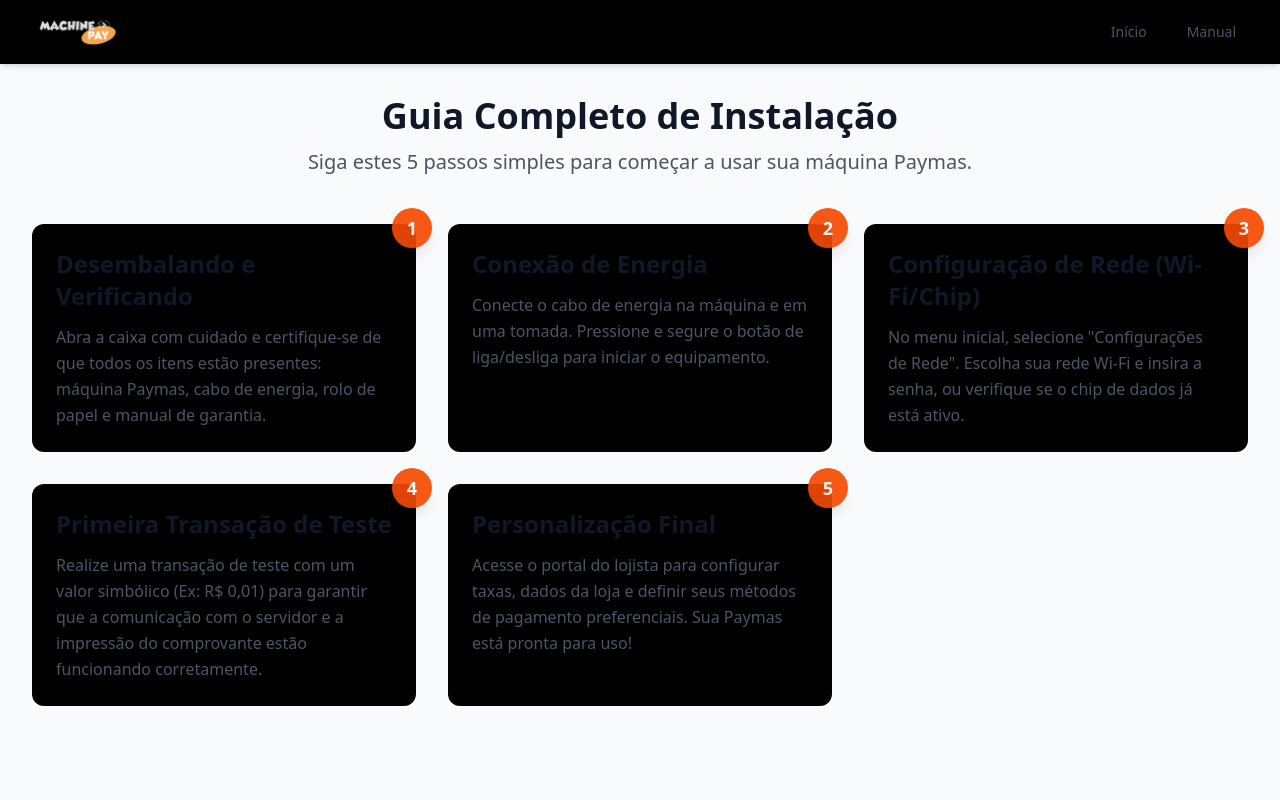
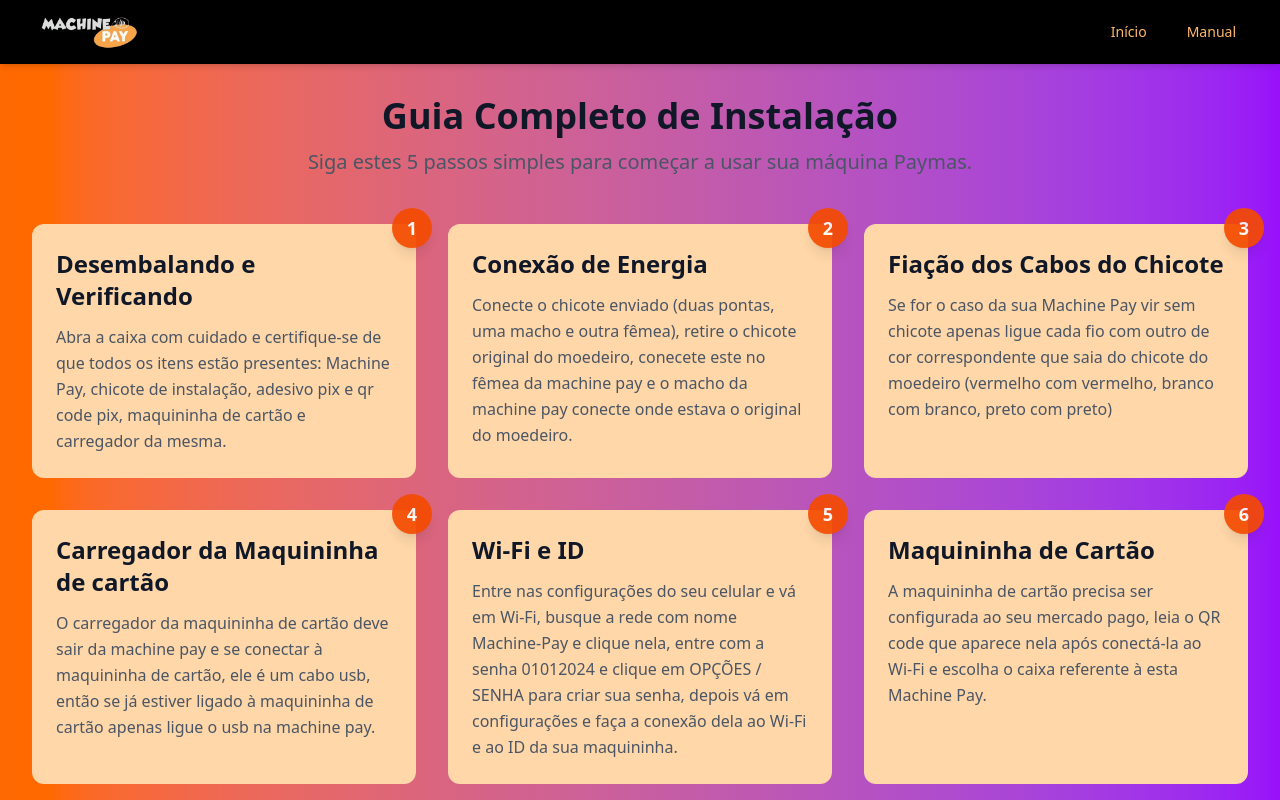
Before and after one commit to Tuco2006/MachinePay.github.io, a React (Vite) app: page /manual in a window 1280 px wide. Shown: the top 800 px of the page. Built offline with nearby package versions, Linux system fonts and the light colour scheme.

Commit message:
correção

```diff
--- a/src/components/Footer.jsx
+++ b/src/components/Footer.jsx
@@ -7,13 +7,13 @@
   const videoSource = localVideo;
 
   return (
-    <footer className="bg-gray-800 text-white mt-12 pt-12 pb-8">
+    <footer className="bg-black text-white pt-12 pb-8">
       <div className="max-w-7xl mx-auto px-4 sm:px-6 lg:px-8">
         <div className=" items-center">
 
           {/* Informações do Rodapé (mantidas) */}
           <div>
-            <h4 className="text-2xl font-bold text-indigo-400 mb-4">Veja em Ação</h4>
+            <h4 className="text-2xl font-bold text-indigo-400 mb-4">Vídeo Tutorial:</h4>
           </div>
 
           {/* Player de Vídeo HTML5 (Corrigido para Importação Local) */}
--- a/src/components/Navbar.jsx
+++ b/src/components/Navbar.jsx
@@ -22,7 +22,7 @@
             <img
               src={PaymasLogoImage} // <--- A variável importada
               alt="Machine Paymas Logo"
-              className="h-8 object-contain transition duration-300 ease-in-out transform hover:scale-105" // Ajuste o h-8 se a logo for muito alta
+              className="h-10 object-contain transition duration-300 ease-in-out transform hover:scale-105" // Ajuste o h-8 se a logo for muito alta
             />
           </Link>
 
@@ -32,7 +32,7 @@
               <Link
                 key={item.name}
                 to={item.to}
-                className="text-gray-600 hover:text-indigo-600 px-3 py-2 rounded-md text-sm font-medium transition duration-150 ease-in-out relative group"
+                className="text-orange-300 hover:text-indigo-600 px-3 py-2 rounded-md text-sm font-medium transition duration-150 ease-in-out relative group"
               >
                 {item.name}
                 {/* Linha de hover com animação */}
--- a/src/components/StepCard.jsx
+++ b/src/components/StepCard.jsx
@@ -2,7 +2,7 @@
 
 const StepCard = ({ number, title, description }) => {
   return (
-    <div className="relative p-6 bg-black rounded-xl manual-shadow hover:shadow-indigo-500/40 transition duration-300 ease-in-out transform hover:-translate-y-1">
+    <div className="relative p-6 bg-orange-200 rounded-xl manual-shadow hover:shadow-indigo-500/40 transition duration-300 ease-in-out transform hover:-translate-y-1">
       {/* Número do Passo (Badge) */}
       <div className="absolute top-0 right-0 -mt-4 -mr-4">
         <span className="inline-flex items-center justify-center h-10 w-10 rounded-full bg-orange-600 text-white text-lg font-extrabold shadow-lg animate-pulse">
--- a/src/pages/Home.jsx
+++ b/src/pages/Home.jsx
@@ -3,7 +3,7 @@
 
 const Home = () => {
   return (
-    <div className="pt-16">
+    <div className="pt-16 ">
       {/* Hero Section */}
       <header className="py-20 bg-gradient-to-r from-orange-500 to-purple-600 text-white">
         <div className="max-w-7xl mx-auto px-4 sm:px-6 lg:px-8 text-center">
--- a/src/pages/Manual.jsx
+++ b/src/pages/Manual.jsx
@@ -5,33 +5,38 @@
   {
     number: 1,
     title: 'Desembalando e Verificando',
-    description: 'Abra a caixa com cuidado e certifique-se de que todos os itens estão presentes: máquina Paymas, cabo de energia, rolo de papel e manual de garantia.',
+    description: 'Abra a caixa com cuidado e certifique-se de que todos os itens estão presentes: Machine Pay, chicote de instalação, adesivo pix e qr code pix, maquininha de cartão e carregador da mesma.',
   },
   {
     number: 2,
     title: 'Conexão de Energia',
-    description: 'Conecte o cabo de energia na máquina e em uma tomada. Pressione e segure o botão de liga/desliga para iniciar o equipamento.',
+    description: 'Conecte o chicote enviado (duas pontas, uma macho e outra fêmea), retire o chicote original do moedeiro, conecete este no fêmea da machine pay e o macho da machine pay conecte onde estava o original do moedeiro.',
   },
   {
     number: 3,
-    title: 'Configuração de Rede (Wi-Fi/Chip)',
-    description: 'No menu inicial, selecione "Configurações de Rede". Escolha sua rede Wi-Fi e insira a senha, ou verifique se o chip de dados já está ativo.',
+    title: 'Fiação dos Cabos do Chicote',
+    description: 'Se for o caso da sua Machine Pay vir sem chicote apenas ligue cada fio com outro de cor correspondente que saia do chicote do moedeiro (vermelho com vermelho, branco com branco, preto com preto)',
   },
   {
     number: 4,
-    title: 'Primeira Transação de Teste',
-    description: 'Realize uma transação de teste com um valor simbólico (Ex: R$ 0,01) para garantir que a comunicação com o servidor e a impressão do comprovante estão funcionando corretamente.',
+    title: 'Carregador da Maquininha de cartão',
+    description: 'O carregador da maquininha de cartão deve sair da machine pay e se conectar à maquininha de cartão, ele é um cabo usb, então se já estiver ligado à maquininha de cartão apenas ligue o usb na machine pay.',
   },
   {
     number: 5,
-    title: 'Personalização Final',
-    description: 'Acesse o portal do lojista para configurar taxas, dados da loja e definir seus métodos de pagamento preferenciais. Sua Paymas está pronta para uso!',
+    title: 'Wi-Fi e ID',
+    description: 'Entre nas configurações do seu celular e vá em Wi-Fi, busque a rede com nome Machine-Pay e clique nela, entre com a senha 01012024 e clique em OPÇÕES / SENHA para criar sua senha, depois vá em configurações e faça a conexão dela ao Wi-Fi e ao ID da sua maquininha.',
+  },
+  {
+    number: 6,
+    title: 'Maquininha de Cartão',
+    description: 'A maquininha de cartão precisa ser configurada ao seu mercado pago, leia o QR code que aparece nela após conectá-la ao Wi-Fi e escolha o caixa referente à esta Machine Pay.',
   },
 ];
 
 const Manual = () => {
   return (
-    <div className="min-h-screen pt-24 bg-gray-50">
+    <div className="min-h-screen pt-24 bg-gradient-to-r from-orange-500 to-purple-600 pb-12 ">
       <div className="max-w-7xl mx-auto px-4 sm:px-6 lg:px-8">
         <header className="text-center mb-12">
           <h1 className="text-4xl font-extrabold text-gray-900 mb-3 animate-slideInLeft">
```
